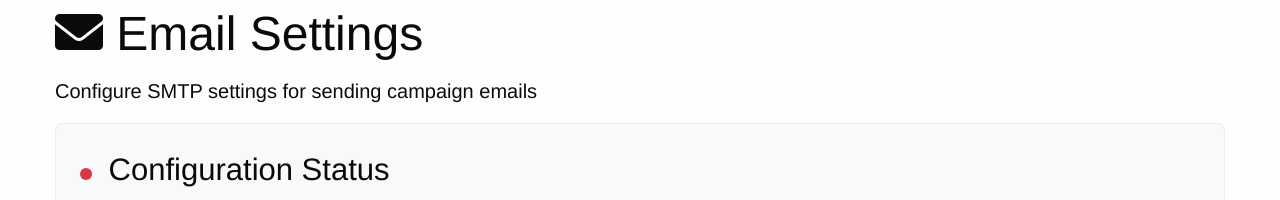
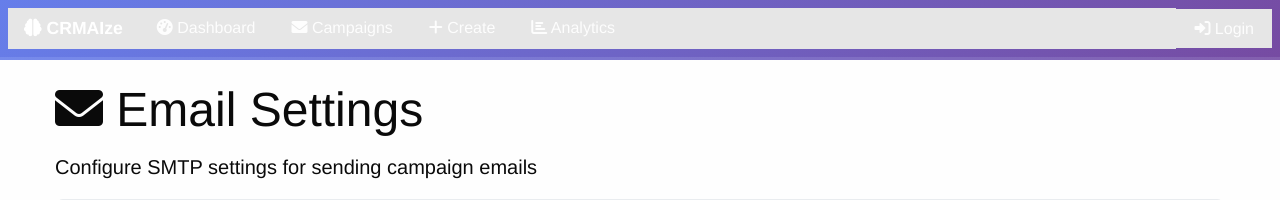
Before and after one commit to KarolGitHub/CRMAIze, a PHP site: template templates/email_settings.twig in a window 1280 px wide. Shown: the top 200 px of the page. Run offline with PHP 8.4, Linux system fonts and the light colour scheme; the template is opened without the code that fills it, so the values that code supplies are empty; some libraries are stand-ins or nearby versions.

Commit message:
refactor: restructure email settings template

```diff
--- a/templates/email_settings.twig
+++ b/templates/email_settings.twig
@@ -1,17 +1,9 @@
-<!DOCTYPE html>
-<html lang="en">
-	<head>
-		<meta charset="UTF-8">
-		<meta name="viewport" content="width=device-width, initial-scale=1.0">
-		<title>CRMAIze - Email Settings</title>
+{% extends "base.twig" %}
 
-		<!-- Favicon -->
-		<link rel="icon" type="image/svg+xml" href="/favicon.svg">
-		<link rel="icon" type="image/x-icon" href="/favicon.ico">
-		<link rel="apple-touch-icon" href="/favicon.svg">
+{% block title %}CRMAIze - Email Settings
+{% endblock %}
 
-		<link rel="stylesheet" href="https://cdn.jsdelivr.net/npm/foundation-sites@6.7.5/dist/css/foundation.min.css">
-		<link rel="stylesheet" href="https://cdnjs.cloudflare.com/ajax/libs/font-awesome/6.0.0/css/all.min.css">
+{% block head %}
 	<style>
 		.status-indicator {
 			display: inline-block;
@@ -58,8 +50,9 @@
 			font-size: 0.9rem;
 		}
 	</style>
-	</head>
-	<body>
+{% endblock %}
+
+{% block content %}
 	<div class="grid-container">
 		<div class="grid-x grid-padding-x">
 			<div class="cell">
@@ -210,12 +203,4 @@
 			</div>
 		</div>
 	</div>
-
-		<!-- jQuery (required for Foundation) -->
-		<script src="https://code.jquery.com/jquery-3.6.0.min.js"></script>
-		<script src="https://cdn.jsdelivr.net/npm/foundation-sites@6.7.5/dist/js/foundation.min.js"></script>
-		<script>
-			$(document).foundation();
-		</script>
-	</body>
-</html>
+{% endblock %}
```
Lines whose indentation alone changed are shown as unchanged.
